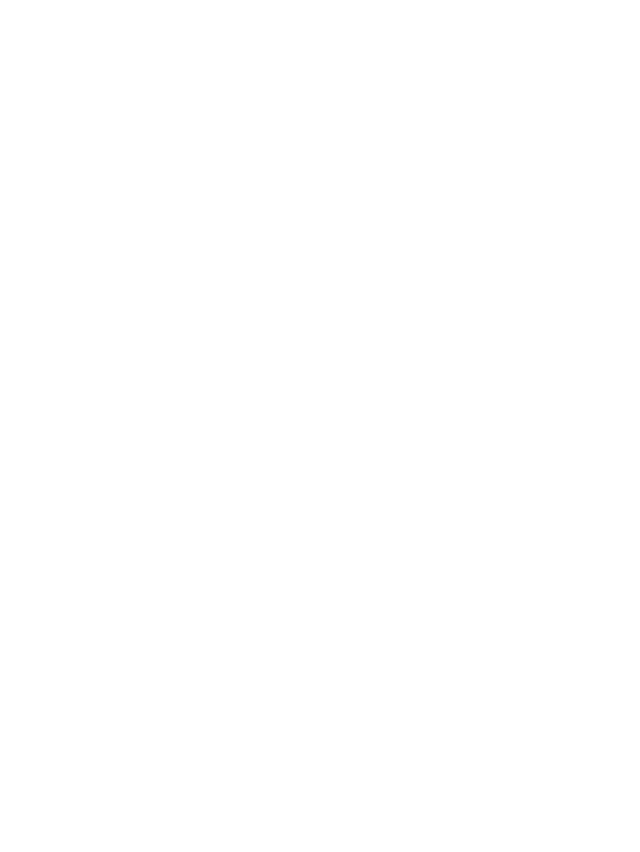
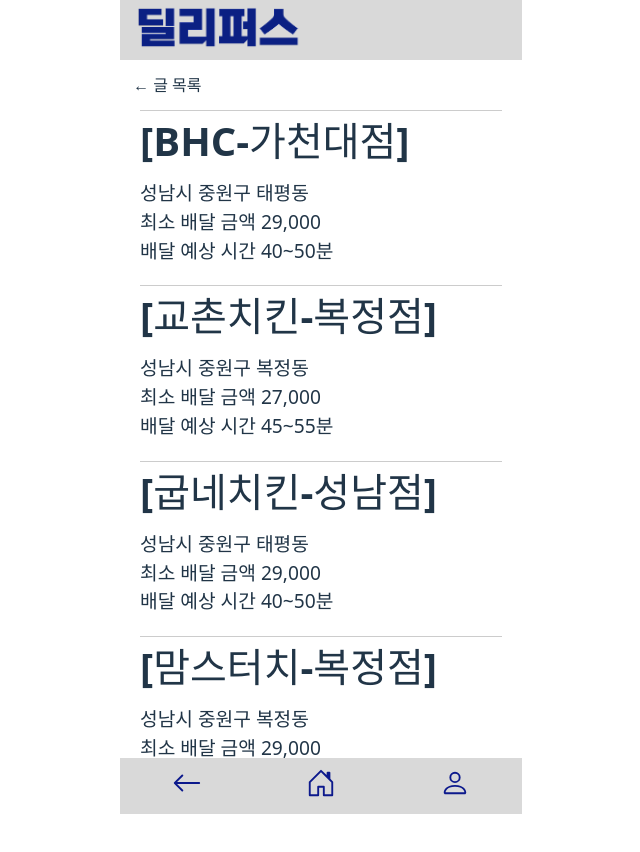
Before and after one commit to GCU-Project-Space/Front, a React (Vite) app: page /stores in a window 1280 px wide. Before the commit this address had no page. Shown: the top 852 px of the page, without its empty margins (319-959 px from the left). Before the commit the page ends 800 px from the top, so only its background shows below. Built offline with nearby package versions, Linux system fonts and the light colour scheme.

Commit message:
feat:Storelist page 구현

```diff
--- a/package.json
+++ b/package.json
@@ -15,7 +15,8 @@
     "react-bootstrap": "^2.10.9",
     "react-bootstrap-icons": "^1.11.5",
     "react-dom": "^19.1.0",
-    "react-router-dom": "^7.6.0"
+    "react-router-dom": "^7.6.0",
+    "styled-components": "^6.1.18"
   },
   "devDependencies": {
     "@eslint/js": "^9.25.0",
--- a/src/App.jsx
+++ b/src/App.jsx
@@ -1,12 +1,14 @@
 import { Routes, Route } from 'react-router-dom';
 import Home from './pages/Home';
 import Mypage from './pages/Mypage';
+import StoreList from './pages/StoreList';
 
 function App() {
   return (
     <Routes>
       <Route path="/" element={<Home />} />
       <Route path="/mypage" element={<Mypage />} />
+      <Route path="/stores" element={<StoreList />} />
     </Routes>
   );
 }
--- /dev/null
+++ b/src/pages/StoreList.jsx
@@ -0,0 +1,69 @@
+// pages/StoreList.jsx
+import React from "react";
+import { useNavigate } from "react-router-dom";
+import Header from "../components/Header";
+import BottomNav from "../components/BottomNav";
+import FixedLayout from "../components/FixedLayout";
+
+const StoreList = () => {
+  const navigate = useNavigate();
+
+  const stores = [
+    {
+      name: "BHC-가천대점",
+      address: "성남시 중원구 태평동",
+      minOrder: "29,000",
+      deliveryTime: "40~50분"
+    },
+    {
+      name: "교촌치킨-복정점",
+      address: "성남시 중원구 복정동",
+      minOrder: "27,000",
+      deliveryTime: "45~55분"
+    },
+    {
+      name: "굽네치킨-성남점",
+      address: "성남시 중원구 태평동",
+      minOrder: "29,000",
+      deliveryTime: "40~50분"
+    },
+    {
+      name: "맘스터치-복정점",
+      address: "성남시 중원구 복정동",
+      minOrder: "29,000",
+      deliveryTime: "40~50분"
+    }
+  ];
+
+  return (
+    <FixedLayout>
+      <Header title="가게 리스트" />
+
+      <div style={{ padding: '13px', fontSize: '16px', fontWeight: '500' }}>
+        <span style={{ cursor: 'pointer' }} onClick={() => navigate(-1)}>
+          ← 글 목록
+        </span>
+      </div>
+
+      <main style={{ flex: 1, padding: '0 20px', overflowY: 'auto' }}>
+        {stores.map((store, idx) => (
+          <div key={idx} style={{ marginBottom: '20px' }}>
+            <hr style={{ border: 'none', borderTop: '1px solid #ccc',margin: '0px 0'}}
+      />
+            <h3 style={{ fontSize: '2.5rem', fontWeight: '700', margin: '0 0 8px 0' }}>
+              [{store.name}]
+            </h3>
+            <p style={{ fontSize: '1.2rem', margin: 0 }}>{store.address}</p>
+            <p style={{ fontSize: '1.2rem', margin: 0 }}>최소 배달 금액 {store.minOrder}</p>
+            <p style={{ fontSize: '1.2rem', margin: 0 }}>배달 예상 시간 {store.deliveryTime}</p>
+
+          </div>
+        ))}
+      </main>
+
+      <BottomNav />
+    </FixedLayout>
+  );
+};
+
+export default StoreList;
```
Also changed, not shown: 2 other files (tests, documents, lock files or other folders).
